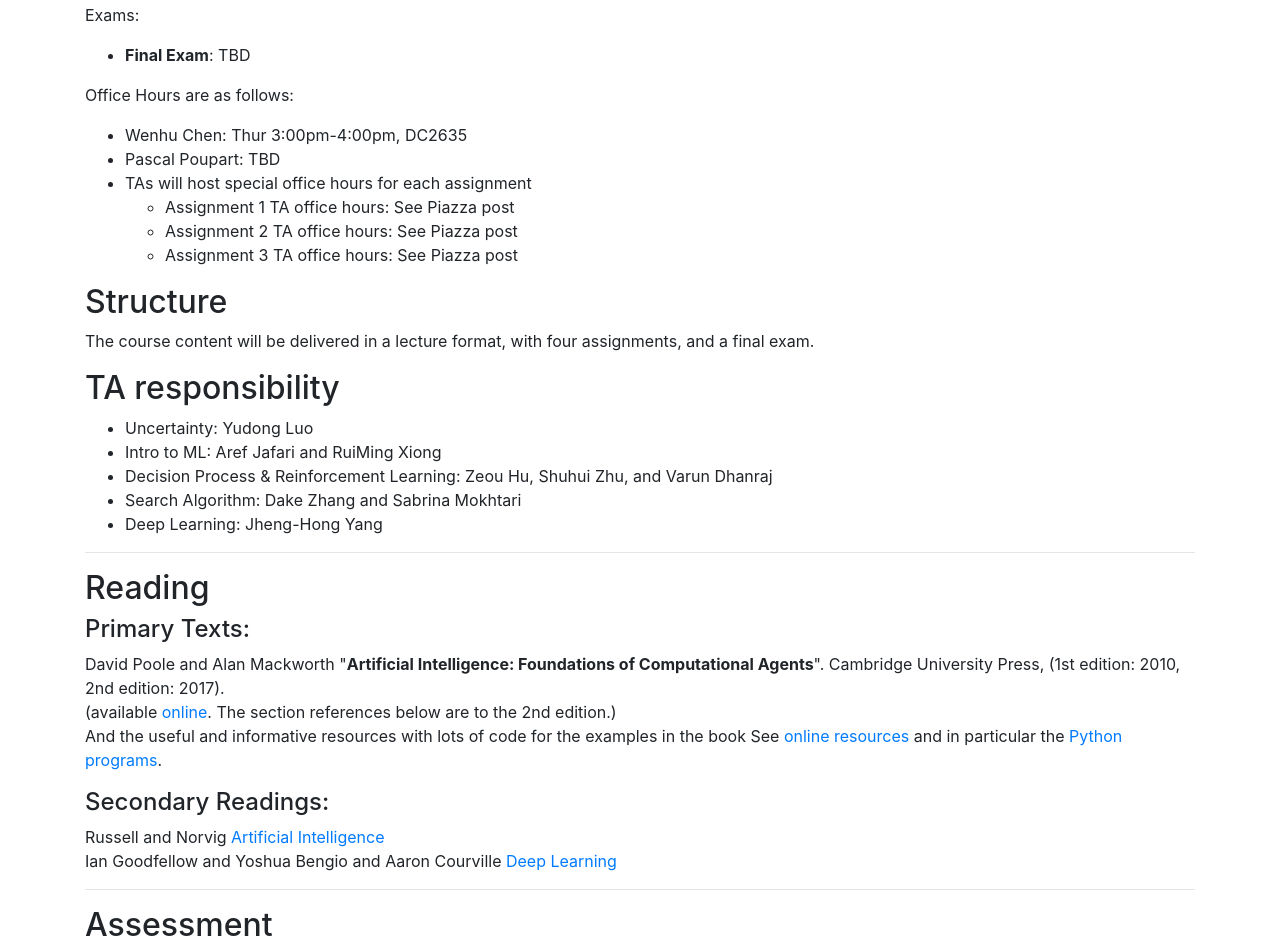
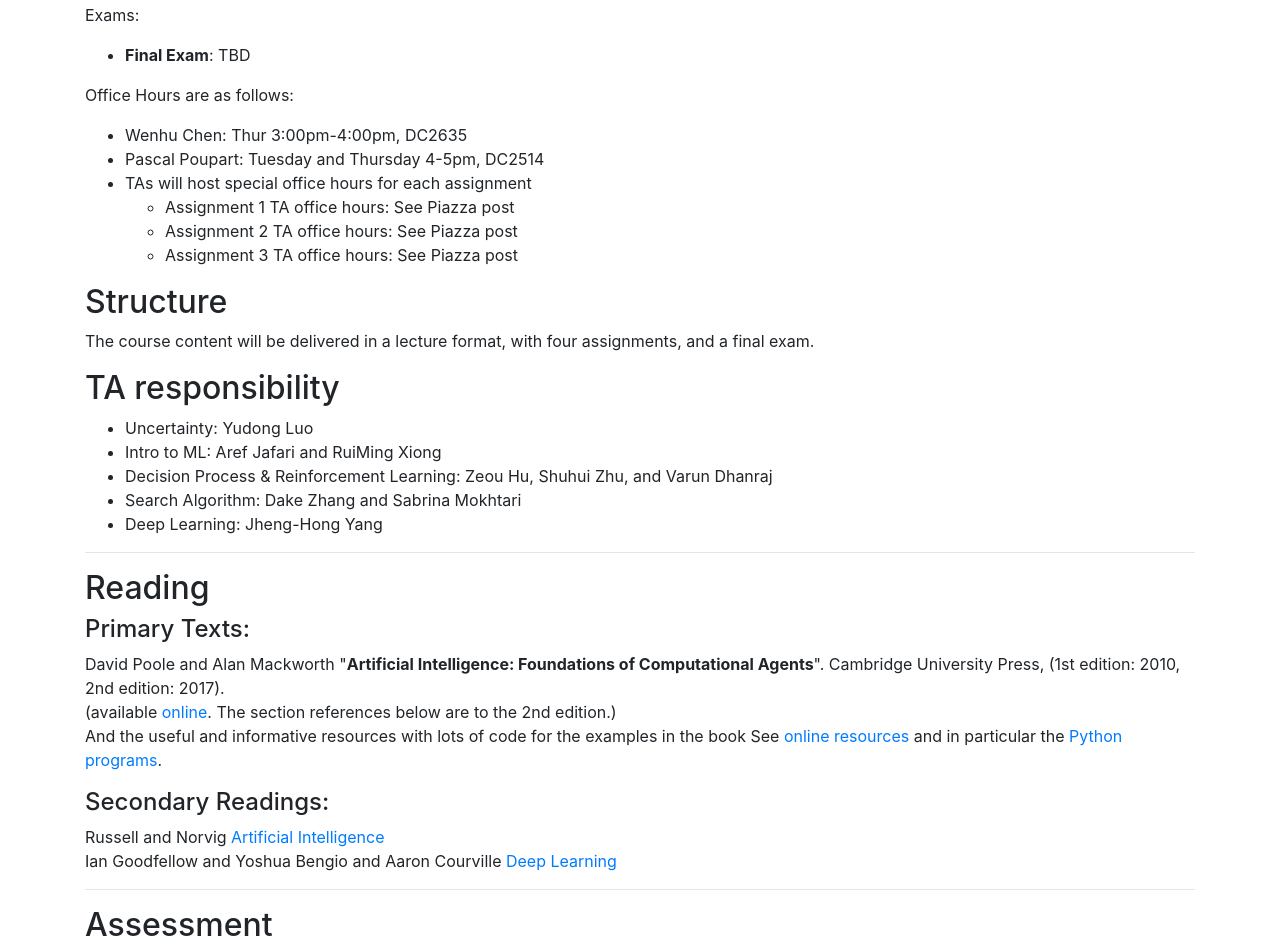
Before and after one commit to wenhuchen/cs486-spring2024-website, a plain HTML site: page index.html in a window 1280 px wide. Shown: the part 1451-2398 px from the top of the page. Drawn offline with nearby package versions, Linux system fonts and the light colour scheme.

Commit message:
Update index.html
added Pascal's office hours

```diff
--- a/index.html
+++ b/index.html
@@ -96,7 +96,7 @@
     <br>
     </p><ul>
       <li>Wenhu Chen: Thur 3:00pm-4:00pm, DC2635</li>
-      <li>Pascal Poupart: TBD</li>
+      <li>Pascal Poupart: Tuesday and Thursday 4-5pm, DC2514</li>
     <li>TAs will host special office hours for each assignment</li>
     <ul>
       <li>Assignment 1 TA office hours: See Piazza post </li>
```
